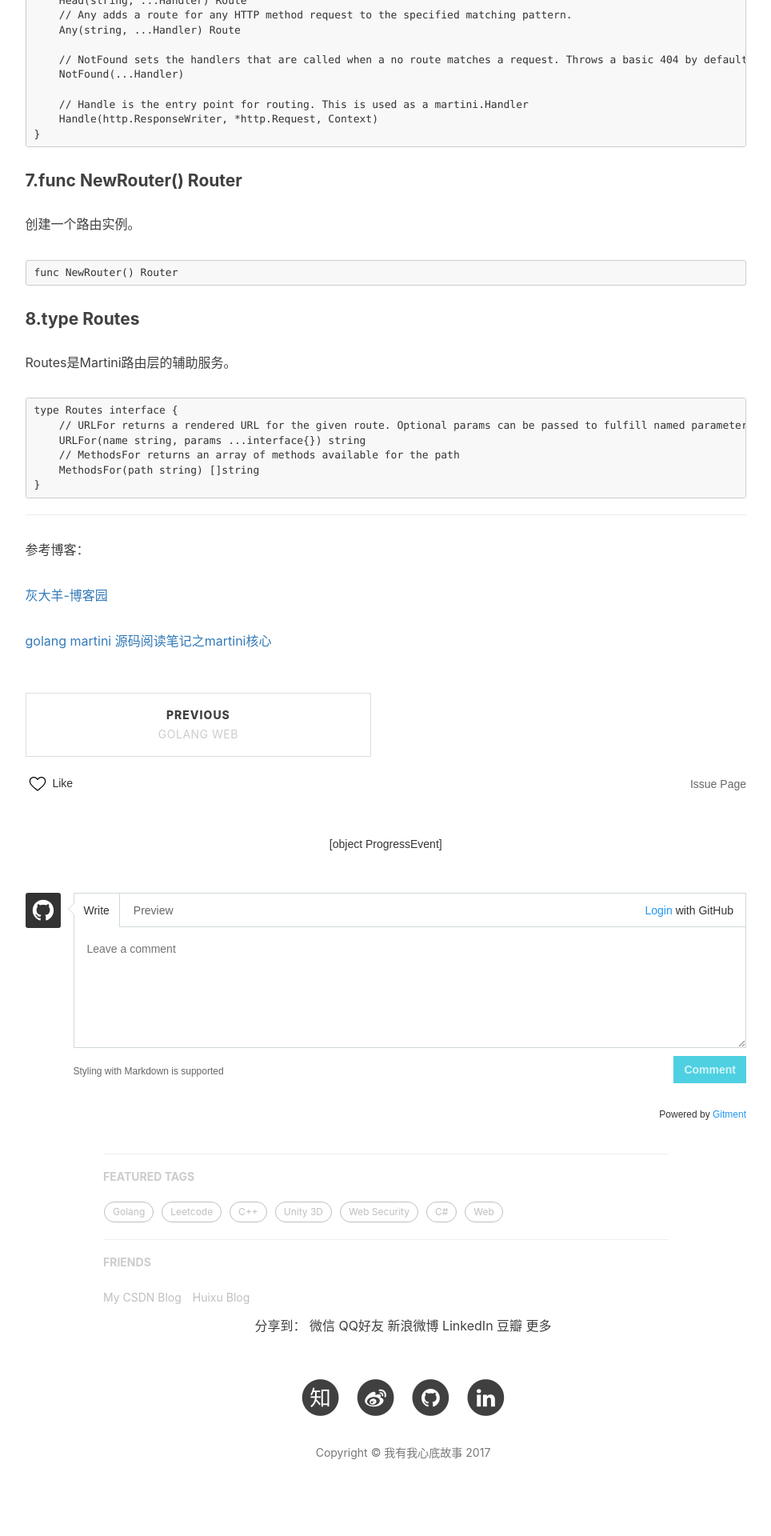
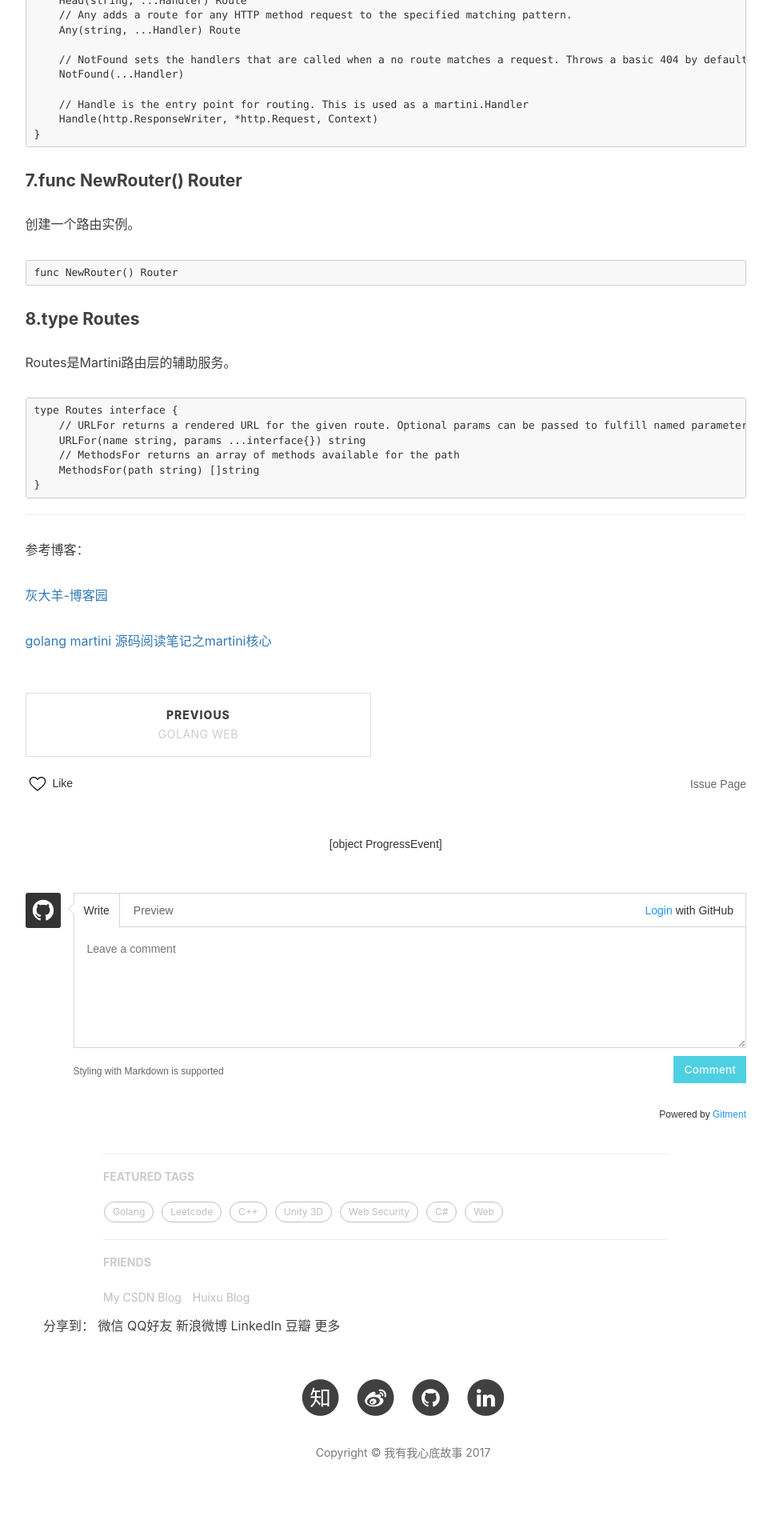
Before and after one commit to Tomy-Lee/Tomy-Lee.github.io, a Jekyll site: the page built from _posts/2017-11-13-golang-martini.md, in a window 1280 px wide. Shown: the part 3134-5054 px from the top of the page at 80% size, without its empty margins (136-1100 px from the left). Built offline with Jekyll 4.4.1, drawn with Linux system fonts in a browser that asks for light colours; nearby versions of some CDN libraries; comment, search, counter and statistics services are not loaded.

Commit message:
Update post.html

```diff
--- a/_layouts/post.html
+++ b/_layouts/post.html
@@ -255,7 +255,7 @@ layout: default
 
 
 <!-- JiaThis Button BEGIN -->
-<div class="jiathis_style" style="text-align:center;">
+<div class="jiathis_style" style="width:900px; margin:0 auto;">
 	<span class="jiathis_txt">分享到：</span>
 	<a class="jiathis_button_weixin">微信</a>
 	<a class="jiathis_button_cqq">QQ好友</a>
```
